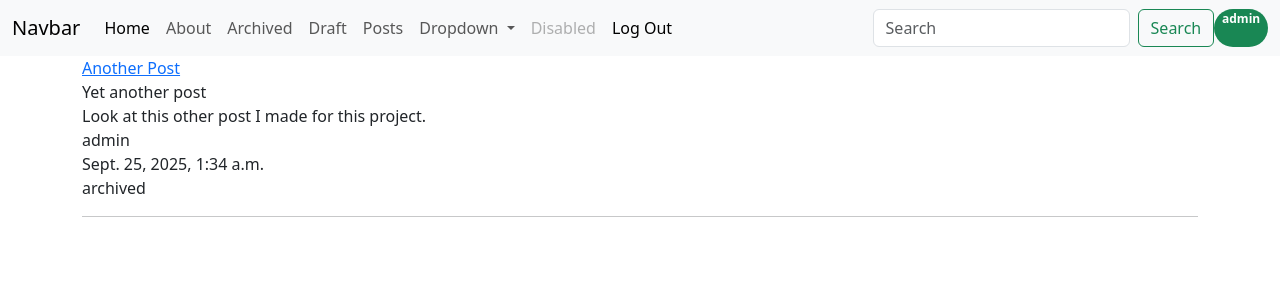
After one commit to ar-coding-exp/113-blog, a Django app: page /posts/list-archived/ in a window 1280 px wide. The commit adds this page. Shown: the top 300 px of the page. Run offline with Django 5.2, Linux system fonts and the light colour scheme; a user stored in the database is signed in; data comes from the database, SQL or seed files in the repository; both versions use the stored data as it was after the commit.

Commit message:
Final 113

```diff
--- a/posts/urls.py
+++ b/posts/urls.py
@@ -14,6 +14,6 @@ urlpatterns = [
         path('new/', PostCreateView.as_view(), name="post_new"),
         path('<int:pk>/delete/', PostDeleteView.as_view(), name="post_delete"),
         path('<int:pk>/edit/', PostUpdateView.as_view(), name="post_edit"),
-        path('list_archive/', PostArchiveListView.as_view(), name='posts_archive'),
-        path('list_draft/', PostDraftListView.as_view(), name='posts_draft'),
+        path('list-archived/', PostArchiveListView.as_view(), name='posts_archived'),
+        path('list-draft/', PostDraftListView.as_view(), name='posts_draft'),
 ]
--- a/posts/views.py
+++ b/posts/views.py
@@ -7,6 +7,10 @@ from django.views.generic import (
         DetailView,
         DeleteView,
         UpdateView
+)
+from django.contrib.auth.mixins import (
+        LoginRequiredMixin,
+        UserPassesTestMixin
 )
 
 # Create your views here.
@@ -25,26 +29,42 @@ class PostListView(ListView):
     model = Post
     context_object_name = "post_list"
     status = Status.objects.get(name="published")
-    queryset = Post.objects.filter(status=status).order_by("created_on").reverse
+    queryset = Post.objects.filter(status=status).order_by("created_on").reverse()
 
     def get_context_data(self, **kwargs):
         context = super().get_context_data(**kwargs)
         print(context)
         return context
 
-class PostDraftListView(ListView):
-    template_name = "posts/list.html"
+class PostDraftListView(ListView, LoginRequiredMixin):
+    template_name = "posts/list-draft.html"
+    #model = Post
+    context_object_name = "drafts"
+    status = Status.objects.get(name="draft")
+    queryset = Post.objects.filter(status=status).order_by("created_on").reverse()
+
+    def get_context_data(self, **kwargs):
+        context = super().get_context_data(**kwargs)
+        draft_posts = context['drafts'].filter(author=self.request.user)
+        context['drafts'] = draft_posts
+        print(draft_posts)
+        print(context)
+        return context
+
+class PostArchiveListView(LoginRequiredMixin,ListView):
+    template_name = "posts/list-archived.html"
     model = Post
-    context_object_name = "post_list"
-    status = Status.objects.get(name="draft")
-    queryset = Post.objects.filter(status=status).order_by("created_on").reverse
+    context_object_name = "archived"
+    status = Status.objects.get(name="archived")
+    queryset = Post.objects.filter(status=status).order_by("created_on").reverse()
 
-class PostArchiveListView(ListView):
-    template_name = "posts/list.html"
-    model = Post
-    context_object_name = "post_list"
-    status = Status.objects.get(name="archived")
-    queryset = Post.objects.filter(status=status).order_by("created_on").reverse
+    def get_context_data(self, **kwargs):
+        context = super().get_context_data(**kwargs)
+        archived_posts = context['archived'].filter(author=self.request.user)
+        context['archived'] = archived_posts
+        print(archived_posts)
+        print(context)
+        return context
 
 class PostDetailView(DetailView):
     template_name = "posts/detail.html"
@@ -54,10 +74,10 @@ class PostDetailView(DetailView):
     #"""
     #PostCreateView is going to allow us to create a new post and add it to the db
     #"""
-class PostCreateView(CreateView):
+class PostCreateView(LoginRequiredMixin,CreateView):
     template_name = "posts/new.html"
     model = Post
-    fields = ["title","subtitle","body"]
+    fields = ["title","subtitle","body","status"]
 
     def form_valid(self, form):
         print(form)
--- a/templates/navbar.html
+++ b/templates/navbar.html
@@ -14,7 +14,7 @@
         </li>
         {% if user.is_authenticated %}
          <li class="nav-item">
-          <a class="nav-link" href="{% url 'posts_archive' %}">Archived</a>
+          <a class="nav-link" href="{% url 'posts_archived' %}">Archived</a>
         </li>
          <li class="nav-item">
           <a class="nav-link" href="{% url 'posts_draft' %}">Draft</a>
--- /dev/null
+++ b/templates/posts/list-archived.html
@@ -0,0 +1,20 @@
+{% extends 'base.html' %}
+
+{% block title %}
+    Post List
+{% endblock title %}
+
+{% block content %}
+    <div class="container">
+        {% for item in archived %}
+        <div><a href="{% url 'post_detail' item.id %}">{{ item.title }}</a></div>
+        <div>{{ item.subtitle }} </div>
+        <div>{{ item.body }} </div>
+        <div>{{ item.author }} </div>
+        <div>{{ item.created_on }} </div>
+        <div>{{ item.status }} </div>
+        <hr />
+        {% endfor %}
+    </div>
+
+{% endblock content %}
```
Also changed, not shown: templates/posts/list-draft.html (added, +20 -0 lines), db.sqlite3.
